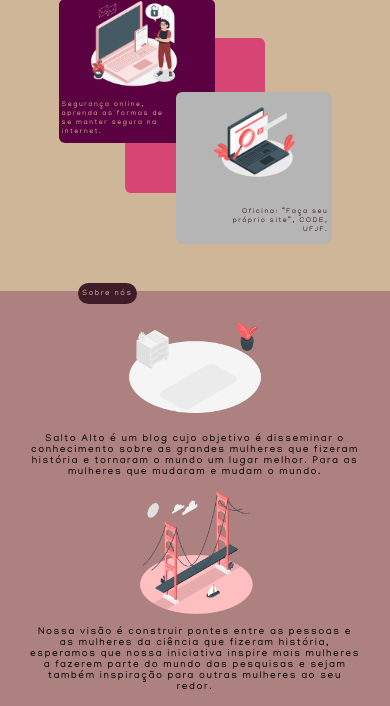
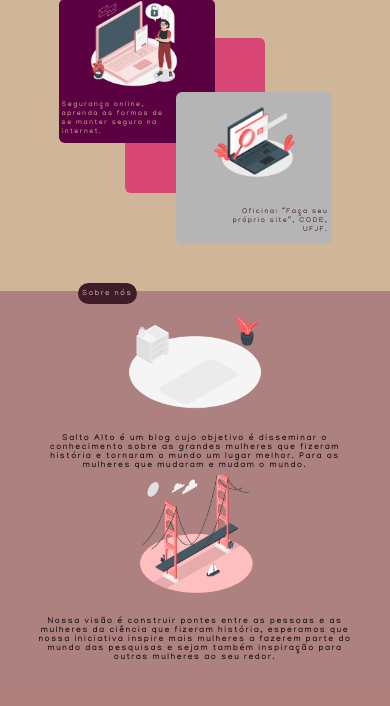
Before and after one commit to yamashita-tiemi/Trainee_2023.2, a PHP site: template app/views/site/landingPage.html in a window 390 px wide. Shown: the part 307-1013 px from the top of the page. After the commit the page ends 966 px from the top, so only its background shows below. Run offline with PHP 8.4, Linux system fonts and the light colour scheme; the template is opened without the code that fills it, so the values that code supplies are empty; some libraries are stand-ins or nearby versions.

Commit message:
corrigindo fonte

```diff
--- a/public/css/landingPagestyles.css
+++ b/public/css/landingPagestyles.css
@@ -481,7 +481,7 @@ body {
 #sobreelement1 h4 {
     width: 100%;
     height: 35%;
-    font-size: 2.6vw;
+    font-size: 2.2vw;
     margin-top: 43%;
 }
 #sobreelement2 .img {
@@ -493,7 +493,7 @@ body {
     width: 100%;
     height: 35%;
     text-align: center;
-    font-size: 2.6vw;
+    font-size: 2.2vw;
     margin-top: 41%;
 }
 
```
